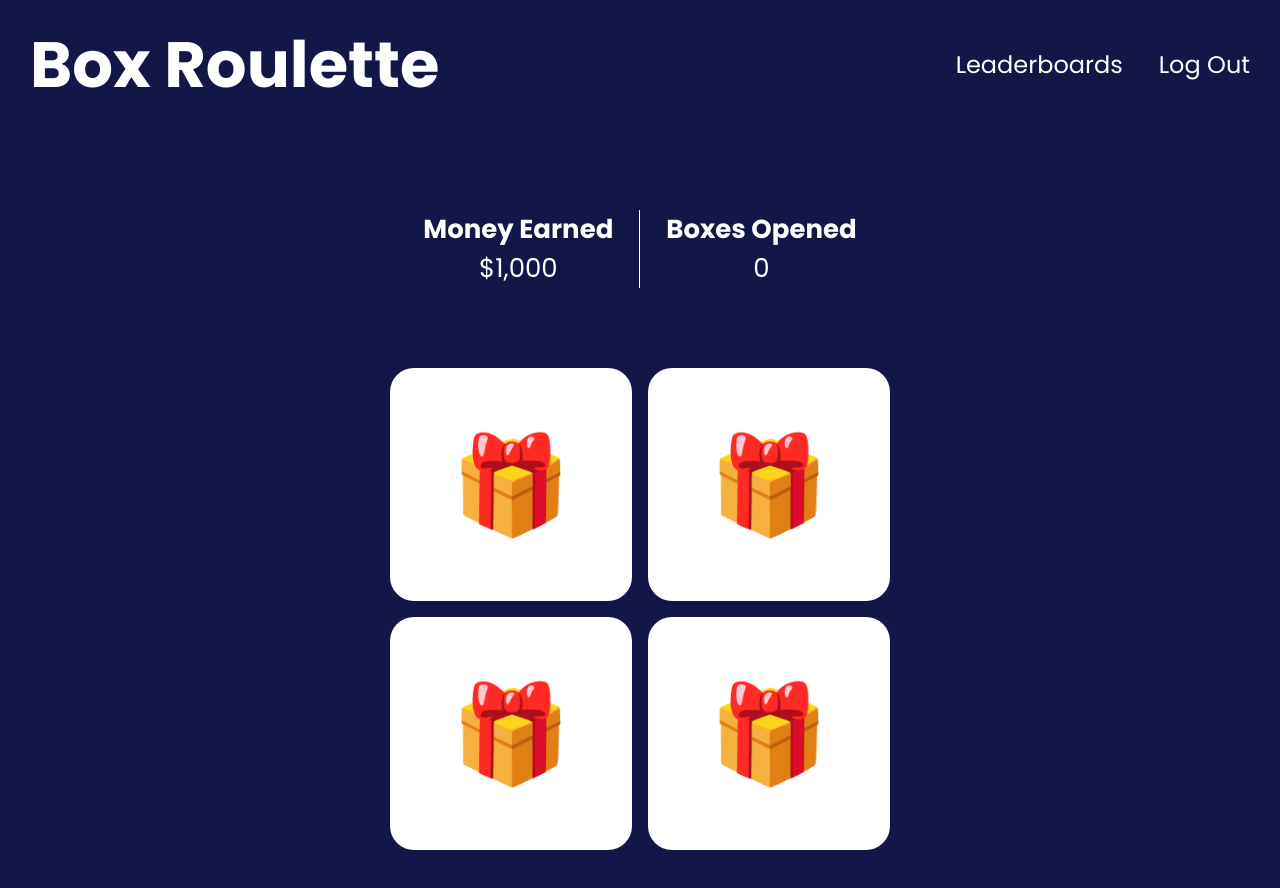
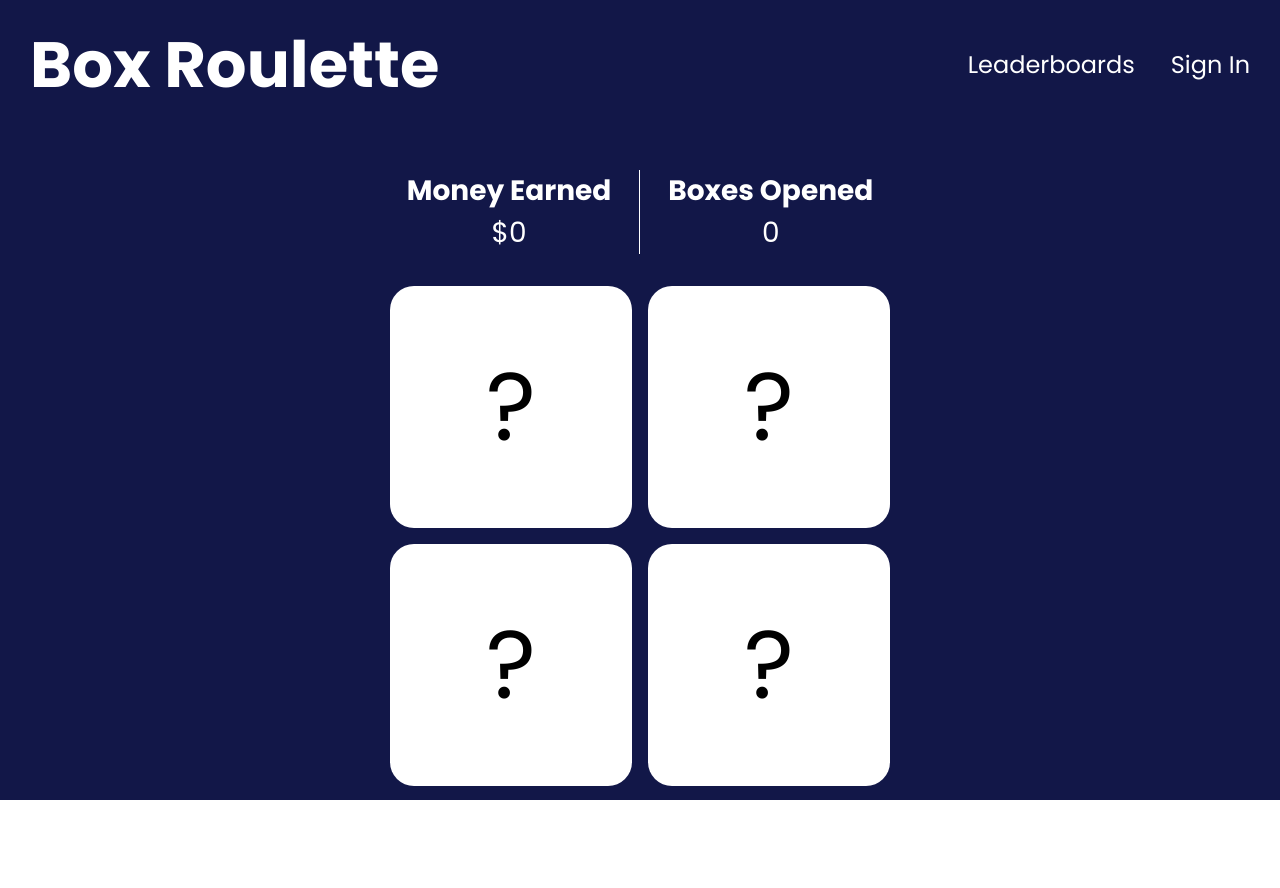
Before and after one commit to McJet/box-roulette-game, a Vue app: page / in a window 1280 px wide. Shown: the top 888 px of the page. After the commit the page ends 826 px from the top, so only its background shows below. Built offline with nearby package versions, Linux system fonts and the light colour scheme.

Commit message:
Added core gameplay loop

```diff
--- a/src/App.vue
+++ b/src/App.vue
@@ -1,11 +1,14 @@
 <script setup>
 import NavBar from "./components/NavBar.vue";
 import Game from "./components/Game.vue";
+import gameController from "./gameController.js";
+
+const { isGameOver } = gameController();
 </script>
 
 <template>
-  <div class="page">
-    <NavBar v-bind:isLoggedIn="true" />
+  <div class="page" :class="{ gameOver: isGameOver }">
+    <NavBar v-bind:isLoggedIn="false" />
     <section class="main-view">
       <Game />
     </section>
@@ -20,6 +23,8 @@ import Game from "./components/Game.vue";
   align-items: center;
   width: 100dvw;
   height: 100dvh;
+  background-color: #121748;
+  transition: background-color 0.5s;
 }
 
 .main-view {
@@ -30,4 +35,8 @@ import Game from "./components/Game.vue";
   width: 100%;
   height: 100%;
 }
+
+.gameOver {
+  background-color: #481212;
+}
 </style>
--- a/src/components/Box.vue
+++ b/src/components/Box.vue
@@ -1,12 +1,33 @@
 <script setup>
-import { ref } from "vue";
+import { ref, watch, computed } from "vue";
+import gameController from "../gameController.js";
 
-const props = defineProps({});
+const props = defineProps({
+  boxPosition: Number,
+});
+
+const { onBoxClick, boxValues, gameEndIndex, isBoxContentVisible } =
+  gameController();
+
+const boxValue = computed(() => {
+  if (isBoxContentVisible.value) {
+    if (gameEndIndex.value === props.boxPosition) {
+      return "❌";
+    }
+    return `$${boxValues.value[props.boxPosition]}`;
+  } else {
+    return "?";
+  }
+});
 </script>
 
 <template>
-  <button class="box">
-    <slot></slot>
+  <button
+    class="box"
+    :class="{ error: gameEndIndex.value === props.boxPosition }"
+    @click="onBoxClick(props.boxPosition)"
+  >
+    {{ boxValue }}
   </button>
 </template>
 
@@ -19,8 +40,7 @@ const props = defineProps({});
   width: 100%;
   height: 100%;
   border-radius: 24px;
-
   color: black;
-  font-size: 96px;
+  font-size: clamp(1rem, calc(3rem + 5vw), 6rem);
 }
 </style>
--- a/src/components/BoxContainer.vue
+++ b/src/components/BoxContainer.vue
@@ -9,21 +9,13 @@ const props = defineProps({
 });
 </script>
 
-<template>
-  <div class="box-container">
-    <Box>{{ box1Content }}</Box>
-    <Box>{{ box2Content }}</Box>
-    <Box>{{ box3Content }}</Box>
-    <Box>{{ box4Content }}</Box>
-  </div>
-</template>
+<template></template>
 
 <style scoped>
 .box-container {
   display: grid;
   grid-template-columns: repeat(2, 1fr);
   grid-template-rows: repeat(2, 1fr);
-  height: calc(1dvh - 50px);
   gap: 1em;
   width: 90vw;
   height: 90vw;
--- a/src/components/Game.vue
+++ b/src/components/Game.vue
@@ -1,23 +1,27 @@
 <script setup>
-import { ref } from "vue";
+import { ref, onBeforeMount } from "vue";
 import Scoreboard from "./Scoreboard.vue";
-import BoxContainer from "./BoxContainer.vue";
+import Box from "./Box.vue";
+import gameController from "../gameController.js";
+import SubmitButton from "./SubmitButton.vue";
 
-const box1Content = ref("🎁");
-const box2Content = ref("🎁");
-const box3Content = ref("🎁");
-const box4Content = ref("🎁");
+const { loadNewBoxValues } = gameController();
+
+onBeforeMount(() => {
+  loadNewBoxValues();
+});
 </script>
 
 <template>
   <div class="game">
-    <Scoreboard :moneyAmount="1000" :boxesAmount="0" />
-    <BoxContainer
-      :box1Content="box1Content"
-      :box2Content="box2Content"
-      :box3Content="box3Content"
-      :box4Content="box4Content"
-    />
+    <Scoreboard />
+    <div class="box-container">
+      <Box :boxPosition="0" />
+      <Box :boxPosition="1" />
+      <Box :boxPosition="2" />
+      <Box :boxPosition="3" />
+    </div>
+    <SubmitButton />
   </div>
 </template>
 
@@ -25,15 +29,24 @@ const box4Content = ref("🎁");
 .game {
   display: flex;
   flex-direction: column;
-  justify-content: space-between;
+  justify-content: center;
   align-items: center;
-  gap: 10dvh;
-  padding: 10dvh 0;
+  gap: 32px;
   width: 100%;
   height: 100%;
   max-height: 950px;
   @media (min-width: 768px) {
-    max-height: 1000px;
+    padding: 5dvh 0;
+  }
+  .box-container {
+    display: grid;
+    grid-template-columns: repeat(2, 1fr);
+    grid-template-rows: repeat(2, 1fr);
+    gap: 1em;
+    width: 90vw;
+    height: 90vw;
+    max-width: 500px;
+    max-height: 500px;
   }
 }
 </style>
--- a/src/components/NavBar.vue
+++ b/src/components/NavBar.vue
@@ -6,15 +6,29 @@ defineProps({
 });
 
 const isModalEnabled = ref(false);
+
+function onLeaderboardsClick() {
+  notReady();
+}
+function onSignInClick() {
+  notReady();
+}
+function onLogOutClick() {
+  notReady();
+}
+
+function notReady() {
+  alert("This feature is not ready yet!\n-Jet");
+}
 </script>
 
 <template>
   <nav>
     <button class="title">Box Roulette</button>
     <div class="desktop-only">
-      <button>Leaderboards</button>
-      <button v-if="isLoggedIn">Log Out</button>
-      <button v-else>Sign In</button>
+      <button v-on:click="onLeaderboardsClick">Leaderboards</button>
+      <button v-if="isLoggedIn" v-on:click="onLogOutClick">Log Out</button>
+      <button v-else v-on:click="onSignInClick">Sign In</button>
     </div>
     <button class="mobile-only" v-on:click="isModalEnabled = !isModalEnabled">
       <svg
@@ -38,9 +52,9 @@ const isModalEnabled = ref(false);
     >
       <Transition name="slide-from-top">
         <div class="modal" v-show="isModalEnabled">
-          <button>Leaderboards</button>
-          <button v-if="isLoggedIn">Log Out</button>
-          <button v-else>Sign In</button>
+          <button v-on:click="onLeaderboardsClick">Leaderboards</button>
+          <button v-if="isLoggedIn" v-on:click="onLogOutClick">Log Out</button>
+          <button v-else v-on:click="onSignInClick">Sign In</button>
         </div>
       </Transition>
     </div>
--- a/src/components/Scoreboard.vue
+++ b/src/components/Scoreboard.vue
@@ -1,25 +1,20 @@
 <script setup>
 import { ref } from "vue";
+import gameController from "../gameController.js";
 
-const props = defineProps({
-  moneyAmount: Number,
-  boxesAmount: Number,
-});
-// add commas to the amounts
-const formattedMoneyAmount = ref(props.moneyAmount.toLocaleString());
-const formattedBoxesAmount = ref(props.boxesAmount.toLocaleString());
+const { moneyAmount, boxOpenedAmount } = gameController();
 </script>
 
 <template>
   <div class="scoreboard">
     <div class="inner">
       <p class="label">Money Earned</p>
-      <p>${{ formattedMoneyAmount }}</p>
+      <p>${{ moneyAmount }}</p>
     </div>
     <div class="line"></div>
     <div class="inner">
       <p class="label">Boxes Opened</p>
-      <p>{{ formattedBoxesAmount }}</p>
+      <p>{{ boxOpenedAmount }}</p>
     </div>
   </div>
 </template>
@@ -29,7 +24,7 @@ const formattedBoxesAmount = ref(props.boxesAmount.toLocaleString());
   display: flex;
   justify-content: center;
   gap: 1em;
-  font-size: calc(10px + 2vmin);
+  font-size: clamp(1rem, 5vw, 1.75rem);
 }
 .inner {
   display: flex;
--- /dev/null
+++ b/src/components/SubmitButton.vue
@@ -0,0 +1,23 @@
+<script setup>
+import { ref } from "vue";
+</script>
+
+<template>
+  <button class="submit-button">Submit</button>
+</template>
+
+<style scoped>
+.submit-button {
+  background-color: white;
+  display: flex;
+  justify-content: center;
+  align-items: center;
+  border-radius: 20px;
+  color: black;
+  width: 90vw;
+  height: 64px;
+  max-width: 500px;
+  font-size: 2rem;
+  display: none; /* hide for now */
+}
+</style>
--- /dev/null
+++ b/src/gameController.js
@@ -0,0 +1,77 @@
+import { reactive, toRefs } from "vue";
+
+const gameController = reactive({
+    MAX_BOX_VALUE: 100,
+    moneyAmount: 0,
+    boxOpenedAmount: 0,
+    boxValues: [],
+    gameEndIndex: -1,
+    isBoxContentVisible: false,
+    isGameOver: false,
+});
+
+export default () => {
+    const {
+        MAX_BOX_VALUE,
+        moneyAmount,
+        boxOpenedAmount,
+        boxValues,
+        gameEndIndex,
+        isBoxContentVisible,
+        isGameOver,
+    } = toRefs(gameController)
+
+    const getBoxContent = (boxNumber) => {
+        if (!gameController.isBoxContentVisible) {
+            gameController.boxValues[boxNumber] = "?"
+        } else {
+            gameController.boxValues[boxNumber]
+        }
+    }
+    const startGame = () => {
+        gameController.moneyAmount = 0
+        gameController.boxOpenedAmount = 0
+    }
+    const loadNewBoxValues = () => {
+        gameController.boxValues = []
+        let badValueIndex = Math.floor(Math.random() * 4)
+        gameController.gameEndIndex = badValueIndex
+        for (let i = 0; i < 4; i++) {
+            gameController.boxValues.push(Math.floor(Math.random() * gameController.MAX_BOX_VALUE))
+        }
+    }
+    const onBoxClick = (boxNumber) => {
+        if (gameController.isBoxContentVisible) {
+            return
+        }
+        let boxValue = gameController.boxValues[boxNumber]
+        gameController.isBoxContentVisible = true;
+        if (boxNumber != gameController.gameEndIndex) {
+            gameController.moneyAmount += boxValue
+            gameController.boxOpenedAmount++
+        } else {
+            gameController.moneyAmount = 0
+            gameController.boxOpenedAmount = 0
+            gameController.isGameOver = true
+        }
+        setTimeout(() => {
+            gameController.isBoxContentVisible = false
+            gameController.isGameOver = false
+            loadNewBoxValues()
+        }, 1500)
+    }
+
+    return {
+        MAX_BOX_VALUE,
+        moneyAmount,
+        boxOpenedAmount,
+        boxValues,
+        gameEndIndex,
+        isBoxContentVisible,
+        isGameOver,
+        getBoxContent,
+        startGame,
+        loadNewBoxValues,
+        onBoxClick,
+    }
+}
--- a/src/style.css
+++ b/src/style.css
@@ -3,7 +3,6 @@
 
   /* color-scheme: light dark; */
   color: white;
-  background-color: #121748;
 }
 /* CSS Reset By Josh Comeau https://www.joshwcomeau.com/css/custom-css-reset/ */
 /*
```
